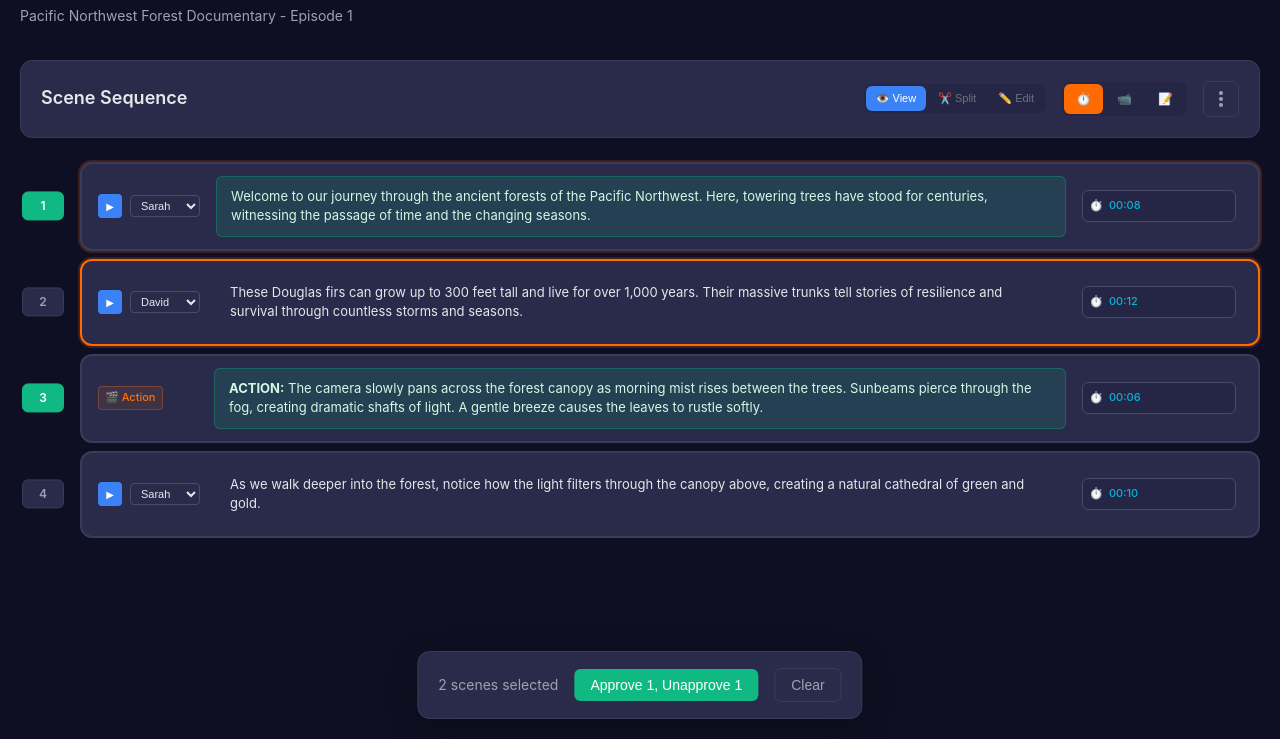
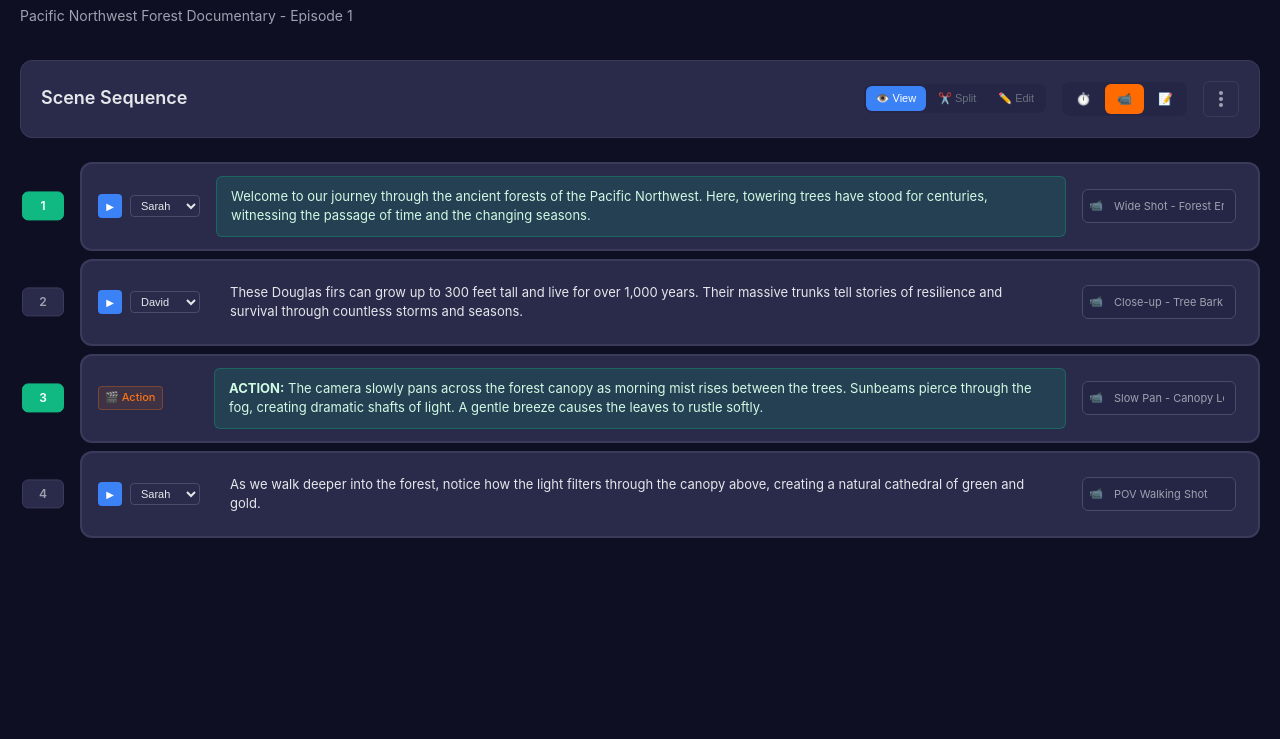
Before and after one commit to vimerse/storypage, a plain HTML site: page index.html in a window 1280 px wide. Shown: the part 61-800 px from the top of the page. Drawn offline with Linux system fonts and the light colour scheme.

Commit message:
Update index.html

```diff
--- a/index.html
+++ b/index.html
@@ -3,7 +3,7 @@
 <head>
     <meta charset="UTF-8">
     <meta name="viewport" content="width=device-width, initial-scale=1.0">
-    <title>Storyboard Interface - Row Selected State</title>
+    <title>Storyboard Interface - Camera View</title>
     <style>
         /* Design System Foundation */
         :root {
@@ -193,56 +193,6 @@
 
         .menu-item:not(:last-child) {
             border-bottom: 1px solid rgba(255, 255, 255, 0.05);
-        }
-
-        /* Floating Action Bar */
-        .floating-actions {
-            position: fixed;
-            bottom: 20px;
-            left: 50%;
-            transform: translateX(-50%);
-            background: var(--surface);
-            border: 1px solid var(--border);
-            border-radius: 12px;
-            padding: 16px 20px;
-            box-shadow: 0 8px 32px rgba(0, 0, 0, 0.3);
-            display: flex;
-            align-items: center;
-            gap: 16px;
-            z-index: 100;
-        }
-
-        .floating-actions.show { display: flex; }
-
-        .floating-text {
-            color: var(--text-secondary);
-            font-size: 14px;
-        }
-
-        .floating-btn {
-            background: var(--success);
-            color: white;
-            border: none;
-            padding: 8px 16px;
-            border-radius: 6px;
-            font-size: 14px;
-            cursor: pointer;
-            transition: all 0.2s;
-        }
-
-        .floating-btn:hover {
-            background: #059669;
-            transform: translateY(-1px);
-        }
-
-        .floating-btn.secondary {
-            background: transparent;
-            border: 1px solid var(--border);
-            color: var(--text-secondary);
-        }
-
-        .floating-btn.secondary:hover {
-            background: var(--bg-tertiary);
         }
 
         /* Scene Cards */
@@ -574,8 +524,8 @@
                     </div>
 
                     <div class="view-toggle">
-                        <button class="toggle-btn active" title="Duration">⏱️</button>
-                        <button class="toggle-btn" title="Camera">📹</button>
+                        <button class="toggle-btn" title="Duration">⏱️</button>
+                        <button class="toggle-btn active" title="Camera">📹</button>
                         <button class="toggle-btn" title="Notes">📝</button>
                     </div>
                 </div>
@@ -592,19 +542,10 @@
             </div>
         </div>
 
-        <!-- Floating Action Bar -->
-        <div class="floating-actions show">
-            <div class="floating-text">
-                <span>2</span> scenes selected
-            </div>
-            <button class="floating-btn">Approve 1, Unapprove 1</button>
-            <button class="floating-btn secondary">Clear</button>
-        </div>
-
         <!-- Scenes -->
         <div class="scenes-container">
-            <!-- Scene 1 - Approved - SELECTED -->
-            <div class="scene-card approved selected" data-approved="true">
+            <!-- Scene 1 - Approved -->
+            <div class="scene-card approved" data-approved="true">
                 <div class="scene-content">
                     <div class="scene-left">
                         <div class="row-number">1</div>
@@ -621,11 +562,11 @@
                         Welcome to our journey through the ancient forests of the Pacific Northwest. Here, towering trees have stood for centuries, witnessing the passage of time and the changing seasons.
                     </div>
                     <div class="scene-meta">
-                        <div class="meta-row meta-duration" data-type="duration">
+                        <div class="meta-row meta-duration hide" data-type="duration">
                             <span class="icon">⏱️</span>
                             <span>00:08</span>
                         </div>
-                        <div class="meta-row meta-camera hide" data-type="camera">
+                        <div class="meta-row meta-camera" data-type="camera">
                             <span class="icon">📹</span>
                             <input type="text" class="editable-input" value="Wide Shot - Forest Entrance" />
                         </div>
@@ -637,8 +578,8 @@
                 </div>
             </div>
 
-            <!-- Scene 2 - Under Review - SELECTED -->
-            <div class="scene-card selected" data-approved="false">
+            <!-- Scene 2 - Under Review -->
+            <div class="scene-card" data-approved="false">
                 <div class="scene-content">
                     <div class="scene-left">
                         <div class="row-number">2</div>
@@ -655,11 +596,11 @@
                         These Douglas firs can grow up to 300 feet tall and live for over 1,000 years. Their massive trunks tell stories of resilience and survival through countless storms and seasons.
                     </div>
                     <div class="scene-meta">
-                        <div class="meta-row meta-duration" data-type="duration">
+                        <div class="meta-row meta-duration hide" data-type="duration">
                             <span class="icon">⏱️</span>
                             <span>00:12</span>
                         </div>
-                        <div class="meta-row meta-camera hide" data-type="camera">
+                        <div class="meta-row meta-camera" data-type="camera">
                             <span class="icon">📹</span>
                             <input type="text" class="editable-input" value="Close-up - Tree Bark Detail" />
                         </div>
@@ -684,11 +625,11 @@
                         <strong>ACTION:</strong> The camera slowly pans across the forest canopy as morning mist rises between the trees. Sunbeams pierce through the fog, creating dramatic shafts of light. A gentle breeze causes the leaves to rustle softly.
                     </div>
                     <div class="scene-meta">
-                        <div class="meta-row meta-duration" data-type="duration">
+                        <div class="meta-row meta-duration hide" data-type="duration">
                             <span class="icon">⏱️</span>
                             <span>00:06</span>
                         </div>
-                        <div class="meta-row meta-camera hide" data-type="camera">
+                        <div class="meta-row meta-camera" data-type="camera">
                             <span class="icon">📹</span>
                             <input type="text" class="editable-input" value="Slow Pan - Canopy Level" />
                         </div>
@@ -718,11 +659,11 @@
                         As we walk deeper into the forest, notice how the light filters through the canopy above, creating a natural cathedral of green and gold.
                     </div>
                     <div class="scene-meta">
-                        <div class="meta-row meta-duration" data-type="duration">
+                        <div class="meta-row meta-duration hide" data-type="duration">
                             <span class="icon">⏱️</span>
                             <span>00:10</span>
                         </div>
-                        <div class="meta-row meta-camera hide" data-type="camera">
+                        <div class="meta-row meta-camera" data-type="camera">
                             <span class="icon">📹</span>
                             <input type="text" class="editable-input" value="POV Walking Shot" />
                         </div>
```
